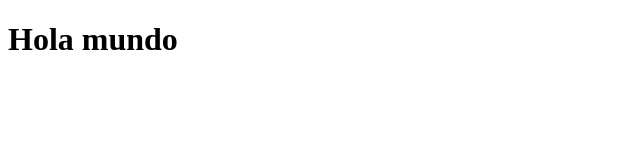
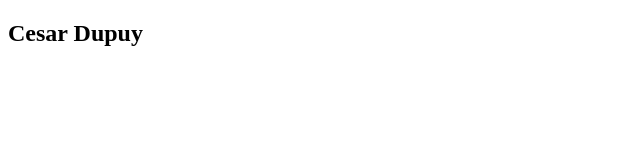
Before and after one commit to conceptonativo/curso, a plain HTML site: page index.html in a window 1280 px wide. Shown: the whole page, without its empty margins (0-640 px from the left). Drawn offline with Linux system fonts and the light colour scheme.

Commit message:
Mejorando el index.html

```diff
--- a/index.html
+++ b/index.html
@@ -3,9 +3,11 @@
 <head>
 	<meta charset="UTF-8">
 	<meta name="viewport" content="width=device-width, initial-scale=1.0">
-	<title>Git</title>
+	<title>Git Y Github</title>
 </head>
 <body>
-	<h1>Hola mundo</h1>
+	<div class="container">
+		<h2>Cesar Dupuy</h2>
+	</div>
 </body>
 </html>
```
